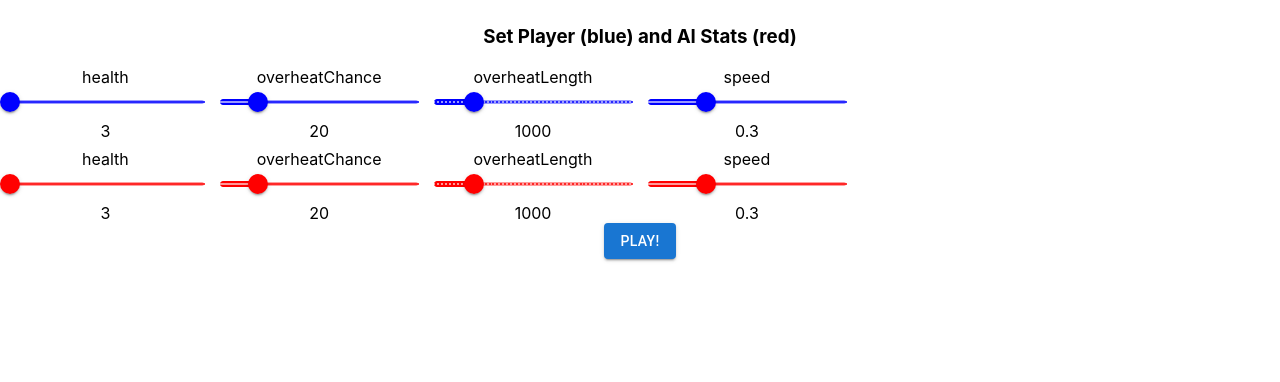
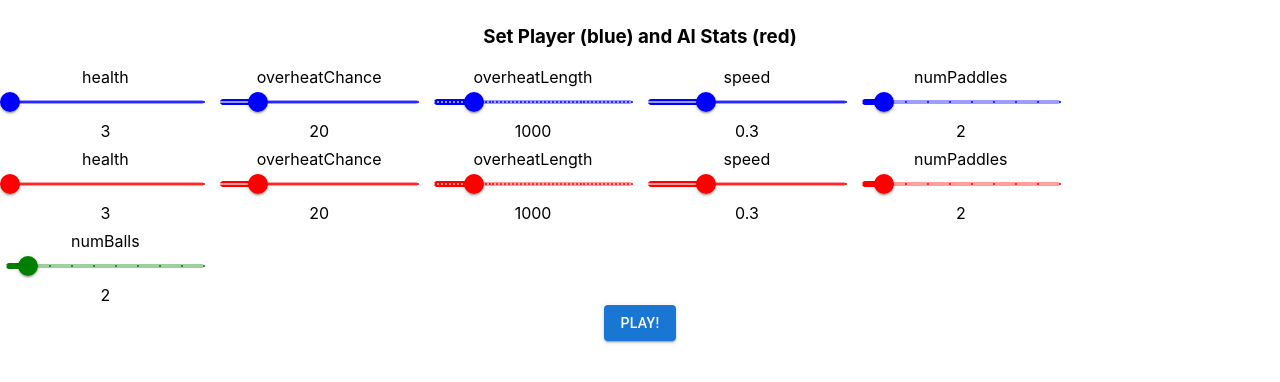
Before and after one commit to KarlSchreiner/Rogue-Pong, a React (Create React App) app: page / in a window 1280 px wide. Shown: the top 382 px of the page. Built offline with nearby package versions, Linux system fonts and the light colour scheme.

Commit message:
support for additional balls and paddles from debug screen

```diff
--- a/src/components/ActiveGame/ActiveGame.tsx
+++ b/src/components/ActiveGame/ActiveGame.tsx
@@ -8,7 +8,7 @@ import PlayerTeamHud from "../Hud/PlayerTeamHud/PlayerTeamHud";
 import { sides } from "../../util/enums";
 import AiTeamHud from "../Hud/AITeamHud/AITeamHud";
 import Hud from "../Hud/Hud";
-import { healthInterface, stats } from "../../interface/stats";
+import { healthInterface, teamStats, commonStats } from "../../interface/stats";
 import { useLocation, useNavigate } from "react-router-dom";
 import { ballInfo } from "../../interface/ballInfo";
 import { paddleRectProperties } from "../../interface/paddleRectProperties";
@@ -18,23 +18,23 @@ interface ActiveGameProps {}
 
 const ActiveGame: FC<ActiveGameProps> = () => {
   const location = useLocation();
-  const playerStats = location.state?.playerStats as stats;
-  const aiStats = location.state?.aiStats as stats;
+  const playerStats = location.state?.playerStats as teamStats;
+  const aiStats = location.state?.aiStats as teamStats;
+  const commonStats = location.state?.commonStats as commonStats;
   const navigate = useNavigate();
 
-  //added this to highlight switching vs not switching of paddles
-  const leftPaddleColor = ["chartreuse", "green"];
-  const rightPaddleColor = ["aquamarine", "blue"];
+  const leftPaddleColor = ["chartreuse"];
+  const rightPaddleColor = ["aquamarine"];
 
   // console.log("re-rendered lmao")
 
   const [count, setCount] = useState(0);
   const [delta, setDelta] = useState(0);
   // const [ballHeight, setBallHeight] = useState(0);
-  const [balls, setBalls] = useState<ballInfo[]>([
-    { posX: 50, posY: 50, dirX: 0 },
-    { posX: 50, posY: 50, dirX: 0 },
-  ]);
+  const [balls, setBalls] = useState<ballInfo[]>(
+    Array(commonStats.numBalls).fill({ posX: 50, posY: 50, dirX: 0 })
+  );
+
   const [playerBallHeightsToUse, setPlayerBallHeightsToUse] = useState<
     number[]
   >([]);
@@ -46,16 +46,13 @@ const ActiveGame: FC<ActiveGameProps> = () => {
   // const [ballsData, setBallsData] = useState([{}]);
   const [leftPaddleRects, setLeftPaddleRects] = useState<
     paddleRectProperties[]
-  >([
-    { bottom: 0, top: 0, left: 0, right: 0 },
-    { bottom: 0, top: 0, left: 0, right: 0 },
-  ]);
+  >(
+    Array(playerStats.numPaddles).fill({ bottom: 0, top: 0, left: 0, right: 0 })
+  );
   const [rightPaddleRects, setRightPaddleRects] = useState<
     paddleRectProperties[]
-  >([
-    { bottom: 0, top: 0, left: 0, right: 0 },
-    { bottom: 0, top: 0, left: 0, right: 0 },
-  ]);
+  >(Array(aiStats.numPaddles).fill({ bottom: 0, top: 0, left: 0, right: 0 }));
+
   //todo handle when health is down to 0
   const [health, setHealth] = useState<healthInterface>({
     playerHealth: playerStats.health,
@@ -163,13 +160,13 @@ const ActiveGame: FC<ActiveGameProps> = () => {
 
         //which rect is closer to the ball?
         let closestA =
-          Math.abs(a.top - ballHeight) < Math.abs(a.top - ballHeight)
+          Math.abs(a.top - ballHeight) < Math.abs(a.bottom - ballHeight)
             ? Math.abs(a.top - ballHeight)
-            : Math.abs(a.top - ballHeight);
+            : Math.abs(a.bottom - ballHeight);
         let closestB =
-          Math.abs(b.top - ballHeight) < Math.abs(b.top - ballHeight)
+          Math.abs(b.top - ballHeight) < Math.abs(b.bottom - ballHeight)
             ? Math.abs(b.top - ballHeight)
-            : Math.abs(b.top - ballHeight);
+            : Math.abs(b.bottom - ballHeight);
         if (closestA == closestB) {
           return 0;
         } else if (closestA < closestB) {
@@ -188,6 +185,10 @@ const ActiveGame: FC<ActiveGameProps> = () => {
     );
     let playerBallHeightArrayFinal = playerPaddleObjects
       .sort((a, b) => {
+        //vain attempt to fix jittering
+        // if (Math.abs((a.top + a.bottom) / 2 - (b.top + b.bottom) / 2) < 15) {
+        //   return a.mapToLeftPadddleRects < b.mapToLeftPadddleRects ? -1 : 1;
+        // }
         if (
           a.mapToLeftPadddleRects == null &&
           b.mapToLeftPadddleRects == null
@@ -202,10 +203,11 @@ const ActiveGame: FC<ActiveGameProps> = () => {
         }
         return a.mapToLeftPadddleRects > b.mapToLeftPadddleRects ? 1 : -1;
       })
-      .map((value) =>
-        value.mapToPlayerBallHeightArray == null
-          ? 50
-          : playerBallHeightArray[value.mapToPlayerBallHeightArray]
+      .map(
+        (value) =>
+          value.mapToPlayerBallHeightArray == null
+            ? 50
+            : playerBallHeightArray[value.mapToPlayerBallHeightArray] //set ballheight for paddles to their respective balls or 50 if no other balls
       );
     console.log("playerBallHeightArrayFinal", playerBallHeightArrayFinal);
     setPlayerBallHeightsToUse(playerBallHeightArrayFinal);
@@ -278,7 +280,7 @@ const ActiveGame: FC<ActiveGameProps> = () => {
             delta={delta}
             ballHeight={AIBallHeightsToUse[rectIndex]}
             rightPaddleSetter={rightPaddleSetter}
-            backgroundColor={rightPaddleColor[rectIndex]}
+            backgroundColor={rightPaddleColor[0]}
             key={"AIPaddle" + rectIndex}
           />
         );
@@ -293,7 +295,7 @@ const ActiveGame: FC<ActiveGameProps> = () => {
             delta={delta}
             ballHeight={playerBallHeightsToUse[rectIndex]}
             leftPaddleSetter={leftPaddleSetter}
-            backgroundColor={leftPaddleColor[rectIndex]}
+            backgroundColor={leftPaddleColor[0]}
             key={"PlayerPaddle" + rectIndex}
           />
         );
--- a/src/components/Paddles/AIPaddle/AIPaddle.tsx
+++ b/src/components/Paddles/AIPaddle/AIPaddle.tsx
@@ -1,7 +1,7 @@
 import React, { FC, useEffect } from "react";
 import Paddle from "../Paddle/Paddle";
 import styles from "./AIPaddle.module.scss";
-import { stats } from "../../../interface/stats";
+import { teamStats } from "../../../interface/stats";
 
 interface AIPaddleProps {
   count: number;
@@ -9,7 +9,7 @@ interface AIPaddleProps {
   delta: number;
   ballHeight: number;
   rightPaddleSetter: any;
-  stats: stats;
+  stats: teamStats;
   backgroundColor: string;
 }
 
--- a/src/components/Paddles/Paddle/Paddle.tsx
+++ b/src/components/Paddles/Paddle/Paddle.tsx
@@ -1,6 +1,6 @@
 import React, { FC, useEffect, Component, useRef } from "react";
 import styles from "./Paddle.module.scss";
-import { stats } from "../../../interface/stats";
+import { teamStats } from "../../../interface/stats";
 
 //sound imports
 import useSound from "use-sound";
@@ -12,7 +12,7 @@ interface PaddleProps {
   paddleIndex: number;
   delta: number;
   ballHeight: number;
-  stats: stats;
+  stats: teamStats;
   backgroundColor: string;
 }
 
@@ -78,7 +78,6 @@ const Paddle: FC<PaddleProps> = (PaddleProps) => {
   }, [PaddleProps.count]);
 
   useEffect(() => {
-    console.log("color changed");
     if (backgroundColor == "red") {
       overheatSound();
     } else {
--- a/src/components/Paddles/PlayerPaddle/PlayerPaddle.tsx
+++ b/src/components/Paddles/PlayerPaddle/PlayerPaddle.tsx
@@ -1,7 +1,7 @@
 import React, { FC, useEffect, useState } from "react";
 import Paddle from "../Paddle/Paddle";
 import styles from "./PlayerPaddle.module.scss";
-import { stats } from "../../../interface/stats";
+import { teamStats } from "../../../interface/stats";
 
 const SPEED = 0.02;
 
@@ -11,7 +11,7 @@ interface PlayerPaddleProps {
   delta: number;
   ballHeight: number;
   leftPaddleSetter: any;
-  stats: stats;
+  stats: teamStats;
   backgroundColor: string;
 }
 
--- a/src/components/TestingMenu/TestingMenu.tsx
+++ b/src/components/TestingMenu/TestingMenu.tsx
@@ -2,7 +2,7 @@ import React, { FC, useState } from "react";
 import styles from "./TestingMenu.module.scss";
 import Slider from "@mui/material/Slider";
 import Button from "@mui/material/Button";
-import { stats } from "../../interface/stats";
+import { commonStats, teamStats } from "../../interface/stats";
 import Grid2 from "@mui/material/Unstable_Grid2";
 import { red } from "@mui/material/colors";
 import { sides, sliderColors } from "../../util/enums";
@@ -16,20 +16,28 @@ const TestingMenu: FC<TestingMenuProps> = () => {
     overheatChance: { max: 100, min: 1, step: 1, default: 20 },
     overheatLength: { max: 5000, min: 0, step: 100, default: 1000 },
     speed: { max: 1, min: 0.01, step: 0.01, default: 0.3 },
+    numPaddles: { max: 10, min: 1, step: 1, default: 2 },
+    numBalls: { max: 10, min: 1, step: 1, default: 2 },
   };
 
-  const [playerStats, setPlayerStats] = useState<stats>({
+  const [playerStats, setPlayerStats] = useState<teamStats>({
     health: sliderDefaultValues.health.default,
     overheatChance: sliderDefaultValues.overheatChance.default,
     overheatLength: sliderDefaultValues.overheatLength.default,
     speed: sliderDefaultValues.speed.default,
+    numPaddles: sliderDefaultValues.numPaddles.default,
   });
 
-  const [aiStats, setAiStats] = useState<stats>({
+  const [aiStats, setAiStats] = useState<teamStats>({
     health: sliderDefaultValues.health.default,
     overheatChance: sliderDefaultValues.overheatChance.default,
     overheatLength: sliderDefaultValues.overheatLength.default,
     speed: sliderDefaultValues.speed.default,
+    numPaddles: sliderDefaultValues.numPaddles.default,
+  });
+
+  const [commonStats, setCommonStats] = useState<commonStats>({
+    numBalls: sliderDefaultValues.numBalls.default,
   });
 
   const handlePlayerChange = (event: Event, newSpeed: number | number[]) => {
@@ -48,13 +56,29 @@ const TestingMenu: FC<TestingMenuProps> = () => {
     }
   };
 
+  const handleCommonChange = (event: Event, newSpeed: number | number[]) => {
+    if (event.target) {
+      const property = (event.target as HTMLButtonElement).name;
+      const updatedObject = { [property]: newSpeed };
+      setCommonStats((prevValue) => ({ ...prevValue, ...updatedObject }));
+    }
+  };
+
   const sliderCreator = function (
-    statsObject: stats,
+    statsObject: teamStats | commonStats,
     changeHandler: any,
     side: sides
   ) {
     return Object.keys(statsObject).map(function (key) {
-      let value = statsObject[key as keyof stats];
+      let teamCastedObject = statsObject as teamStats;
+      let commonCastedObject = statsObject as commonStats;
+      let value;
+      if (teamCastedObject.health !== undefined) {
+        value = teamCastedObject[key as keyof teamStats];
+      } else {
+        value = commonCastedObject[key as keyof commonStats];
+      }
+      // value = (statsObject as teamStats).numPaddles !== undefined ?  statsObject[key as keyof teamStats] : statsObject[key as keyof commonStats];
       return (
         <Grid2 key={`${side} ${key}`} xs={2}>
           <div>{key}</div>
@@ -89,6 +113,12 @@ const TestingMenu: FC<TestingMenuProps> = () => {
   );
   const aiSliders = sliderCreator(aiStats, handleAIChange, sides.ai);
 
+  const commonSliders = sliderCreator(
+    commonStats,
+    handleCommonChange,
+    sides.common
+  );
+
   return (
     <div className={styles.TestingMenu} data-testid="TestingMenu">
       <h3>
@@ -101,7 +131,19 @@ const TestingMenu: FC<TestingMenuProps> = () => {
       <Grid2 container spacing={2} color={red}>
         {aiSliders}
       </Grid2>
-      <Link to={`game`} state={{ aiStats: aiStats, playerStats: playerStats }}>
+
+      <Grid2 container spacing={2}>
+        {commonSliders}
+      </Grid2>
+
+      <Link
+        to={`game`}
+        state={{
+          aiStats: aiStats,
+          playerStats: playerStats,
+          commonStats: commonStats,
+        }}
+      >
         <Button variant="contained">Play!</Button>
       </Link>
     </div>
--- a/src/interface/stats.ts
+++ b/src/interface/stats.ts
@@ -1,8 +1,12 @@
-export interface stats {
+export interface teamStats {
   health: number;
   overheatChance: number;
   overheatLength: number;
   speed: number;
+  numPaddles: number;
+}
+export interface commonStats {
+  numBalls: number;
 }
 export interface healthInterface {
   playerHealth: number;
--- a/src/util/enums.ts
+++ b/src/util/enums.ts
@@ -1,10 +1,11 @@
-
-export enum sides{
-    player = "player",
-    ai = "ai"
+export enum sides {
+  player = "player",
+  ai = "ai",
+  common = "common",
 }
 
-export enum sliderColors{
-    player= "blue",
-    ai = "red"
+export enum sliderColors {
+  player = "blue",
+  ai = "red",
+  common = "green",
 }
```
Also changed, not shown: 1 other file (tests, documents, lock files or other folders).
